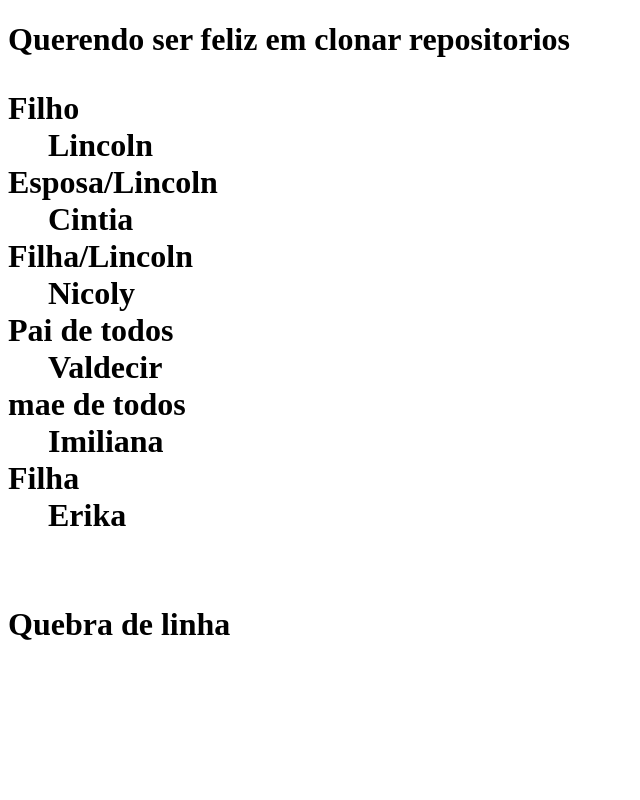
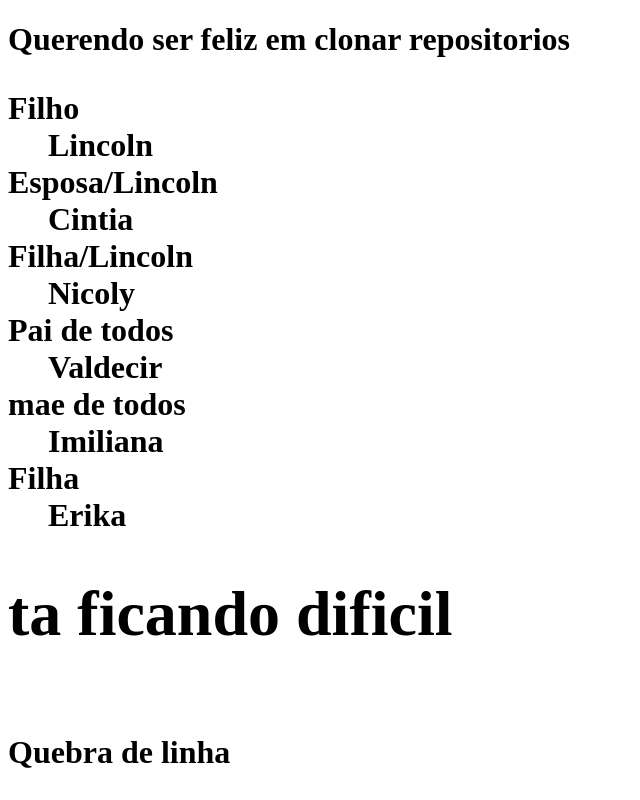
Before and after one commit to Cintiahub/Ola-Mundo, a plain HTML site: page index.html in a window 1280 px wide. Shown: the whole page, without its empty margins (0-640 px from the left). Drawn offline with Linux system fonts and the light colour scheme.

Commit message:
ta legal agora

```diff
--- a/index.html
+++ b/index.html
@@ -32,8 +32,7 @@
             <dt>Filha</dt>
             <dd> Erika</dd>
 
-
-
+            <h1>ta ficando dificil</h1>
         </dl>
     </h1>
 
```
